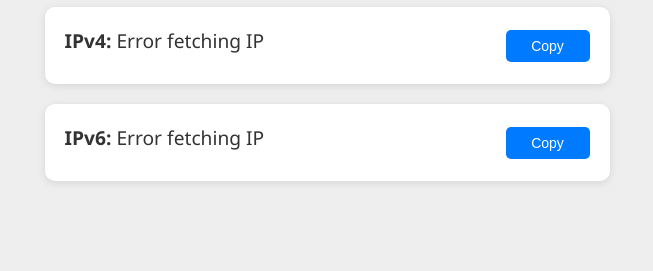
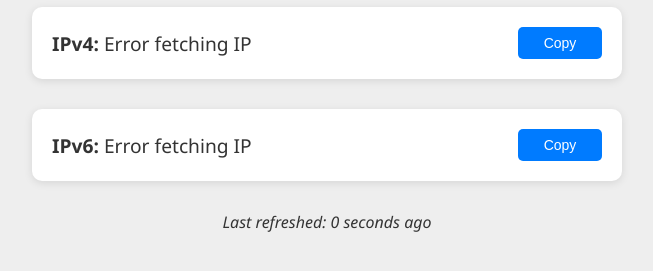
Before and after one commit to navchandar/lab, a plain HTML site: page ip/index.html in a window 1280 px wide. Shown: the part 117-388 px from the top of the page, without its empty margins (313-966 px from the left). Drawn offline with Linux system fonts and the light colour scheme; no server answers.

Commit message:
Updated IP finder to display last refreshed time

```diff
--- a/ip/index.html
+++ b/ip/index.html
@@ -58,16 +58,16 @@
           justify-content: space-between;
           align-items: center;
           margin: 10px 0;
+          margin-bottom: 20px;
           box-shadow: 0 2px 8px rgba(0, 0, 0, 0.1);
           border-radius: 10px;
           background-color: #fff;
           padding: 20px;
           width: 90%;
-          max-width: 525px;
+          max-width: 550px;
         }
 
         .ip-text {
-          margin-bottom: 10px;
           font-size: 1.2rem;
           word-break: break-word;
         }
@@ -98,6 +98,11 @@
           background-color: #dc3545;
         }
 
+        .last-refresh {
+          margin: 10px 0;
+          font-style: italic;
+        }
+
       @media (max-width: 600px) {
           header {
           margin-top: 10%;
@@ -117,6 +122,7 @@
           }
 
           .copy-btn {
+          margin: 10px 0px 10px 10px;
           padding: 6px 12px;
           font-size: 11px;
           }
@@ -173,6 +179,10 @@
       <button class="copy-btn" onclick="copyIP('ip2', this)">Copy</button>
     </div>
 
+    <div id="last-refresh" class="last-refresh">
+      Last refreshed: just now
+    </div>
+
     <script src="script.js"></script>
   </body>
 </html>
--- a/ip/script.js
+++ b/ip/script.js
@@ -1,5 +1,26 @@
 let previousIP = null;
 let activeNotification = null;
+let lastRefreshTime = new Date();
+
+function updateRefreshTimeDisplay() {
+  const now = new Date();
+  const seconds = Math.floor((now - lastRefreshTime) / 1000);
+  let displayText = "just now";
+
+  if (seconds < 60) {
+    displayText = `${seconds} seconds ago`;
+  } else if (seconds < 3600) {
+    const minutes = Math.floor(seconds / 60);
+    displayText = `${minutes} minute${minutes > 1 ? "s" : ""} ago`;
+  } else {
+    const hours = Math.floor(seconds / 3600);
+    displayText = `${hours} hour${hours > 1 ? "s" : ""} ago`;
+  }
+
+  document.getElementById(
+    "last-refresh"
+  ).textContent = `Last refreshed: ${displayText}`;
+}
 
 function requestNotificationPermission() {
   if (Notification.permission !== "granted") {
@@ -69,14 +90,18 @@ function copyIP(elementId, button) {
 function refreshIPs() {
   fetchIP("https://api.ipify.org", "ip1");
   fetchIP("https://api64.ipify.org", "ip2");
+  lastRefreshTime = new Date();
+  updateRefreshTimeDisplay();
 }
 
 // Initial setup
 refreshIPs();
 requestNotificationPermission();
 
-// Refresh every 10 minutes
-setInterval(refreshIPs, 600000);
+// Refresh every 5 minutes
+setInterval(refreshIPs, 300000);
+// Update the time since last refresh every 30 seconds
+setInterval(updateRefreshTimeDisplay, 30000);
 
 // Network change detection
 window.addEventListener("online", () => {
```
